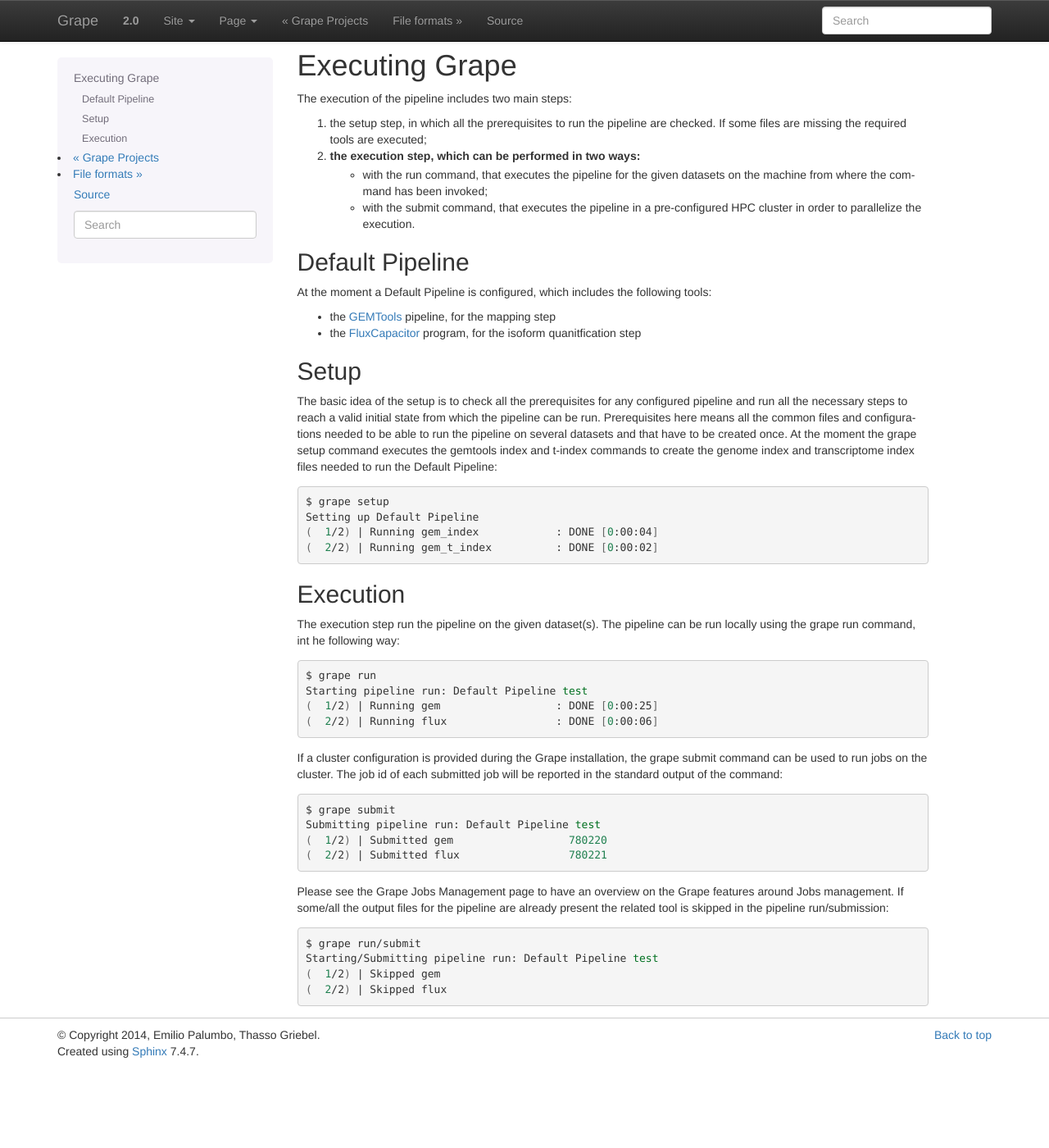
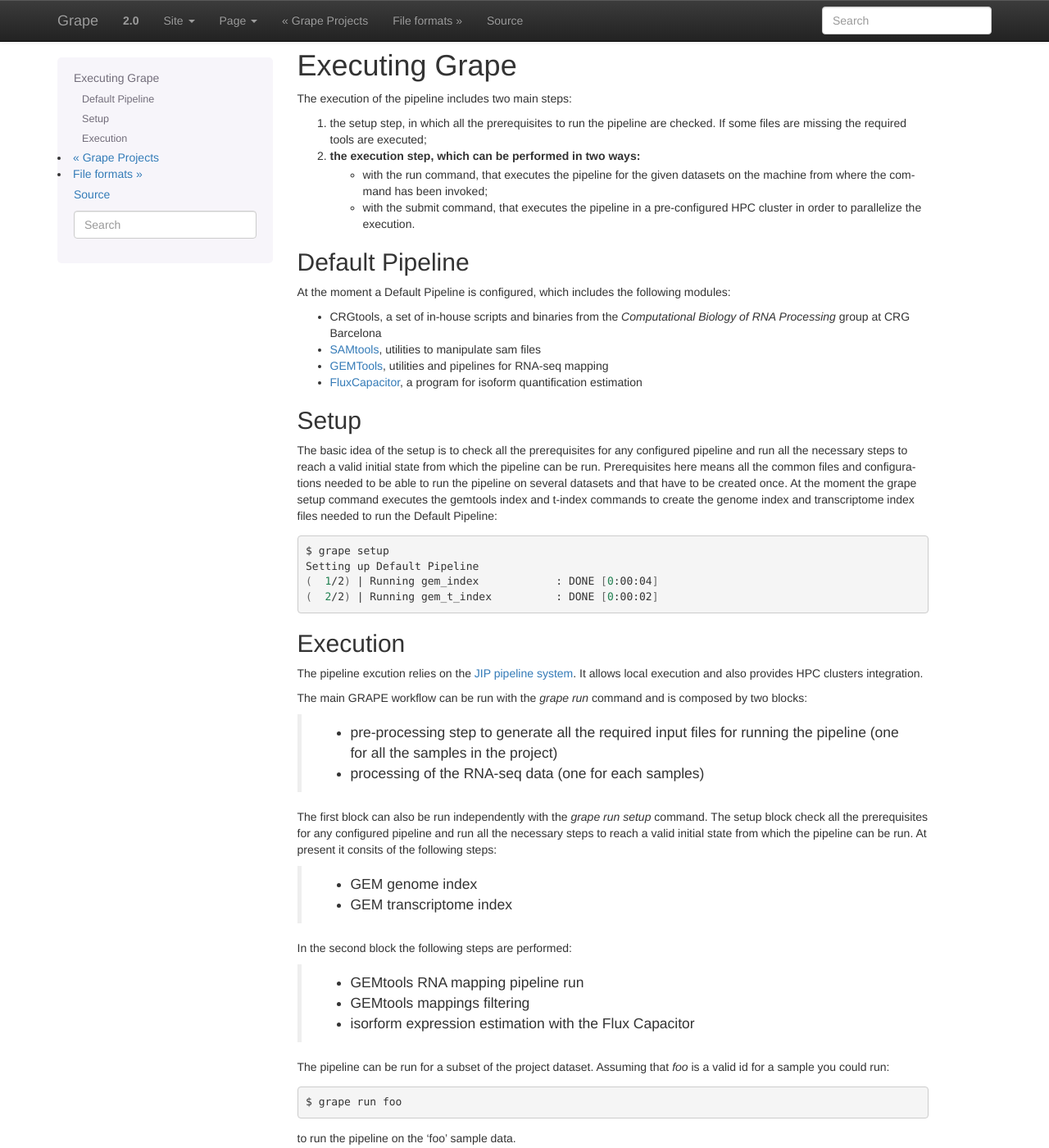
Before and after one commit to grape-pipeline/grape, a Sphinx documentation site: the page built from docs/source/execution.rst, in a window 1280 px wide and 1400 px high. Shown: the whole window at 82% size. Built offline with Sphinx 7.4.7, drawn with Linux system fonts in a browser that asks for light colours; formulas are drawn with MathJax 3; some of the changed text lies outside the part shown.

Commit message:
Update execution docs

```diff
--- a/docs/source/execution.rst
+++ b/docs/source/execution.rst
@@ -12,10 +12,16 @@
 Default Pipeline
 ================
 
-At the moment a Default Pipeline is configured, which includes the following tools:
+At the moment a Default Pipeline is configured, which includes the following modules:
 
-- the `GEMTools <http://github.com/gemtools/gemtools>`_ pipeline, for the mapping step
-- the `FluxCapacitor <http://sammeth.net/confluence/display/FLUX/Home>`_ program, for the isoform quanitfication step
+- CRGtools, a set of in-house scripts and binaries from the *Computational Biology of RNA Processing* group at CRG Barcelona
+- SAMtools_, utilities to manipulate sam files
+- GEMTools_, utilities and pipelines for RNA-seq mapping
+- FluxCapacitor_, a program for isoform quantification estimation
+
+.. _GEMTools: http://github.com/gemtools/gemtools
+.. _FluxCapacitor: http://sammeth.net/confluence/display/FLUX/Home
+.. _SAMtools: http://samtools.sourceforge.net/
 
 Setup
 =====
@@ -33,30 +39,31 @@
 Execution
 =========
 
-The execution step run the pipeline on the given dataset(s). The pipeline can be run locally using the grape run command, int he following way:
+The pipeline excution relies on the `JIP pipeline system`_. It allows local execution and also provides HPC clusters integration.
 
-.. code-block:: bash
+The main GRAPE workflow can be run with the `grape run` command and is composed by two blocks:
 
-    $ grape run
-    Starting pipeline run: Default Pipeline test
-    (  1/2) | Running gem                  : DONE [0:00:25]
-    (  2/2) | Running flux                 : DONE [0:00:06]
+    - pre-processing step to generate all the required input files for running the pipeline (one for all the samples in the project)
+    - processing of the RNA-seq data (one for each samples)
 
-If a cluster configuration is provided during the Grape installation, the grape submit command can be used to run jobs on the cluster. The job id of each submitted job will be reported in the standard output of the command:
+The first block can also be run independently with the `grape run setup` command. The setup block check all the prerequisites for any configured pipeline and run all the necessary steps to reach a valid initial state from which the pipeline can be run. At present it consits of the following steps:
 
-.. code-block:: bash
+    - GEM genome index
+    - GEM transcriptome index
 
-    $ grape submit
-    Submitting pipeline run: Default Pipeline test
-    (  1/2) | Submitted gem                  780220
-    (  2/2) | Submitted flux                 780221
+In the second block the following steps are performed:
 
-Please see the Grape Jobs Management page to have an overview on the Grape features around Jobs management.
-If some/all the output files for the pipeline are already present the related tool is skipped in the pipeline run/submission:
+    - GEMtools RNA mapping pipeline run
+    - GEMtools mappings filtering
+    - isorform expression estimation with the Flux Capacitor
 
-.. code-block:: bash
+The pipeline can be run for a subset of the project dataset. Assuming that `foo` is a valid id for a sample you could run::
 
-    $ grape run/submit
-    Starting/Submitting pipeline run: Default Pipeline test
-    (  1/2) | Skipped gem
-    (  2/2) | Skipped flux
+    $ grape run foo
+
+to run the pipeline on the 'foo' sample data.
+
+If you configured JIP for a compute cluster, the `grape submit` command can be used to run jobs on the cluster
+
+
+.. _JIP pipeline system: https://github.com/thasso/pyjip
```
